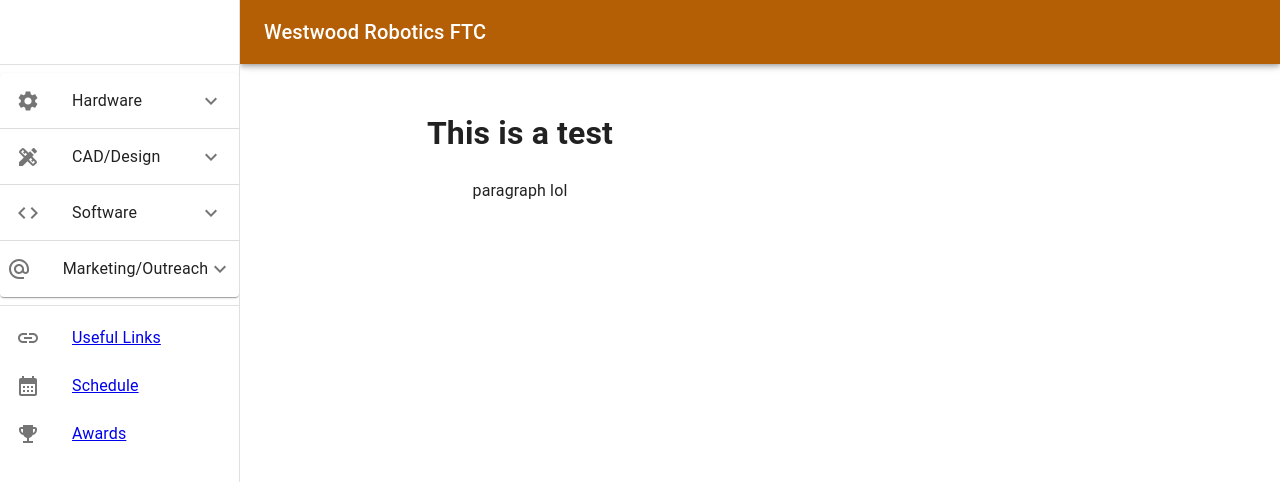
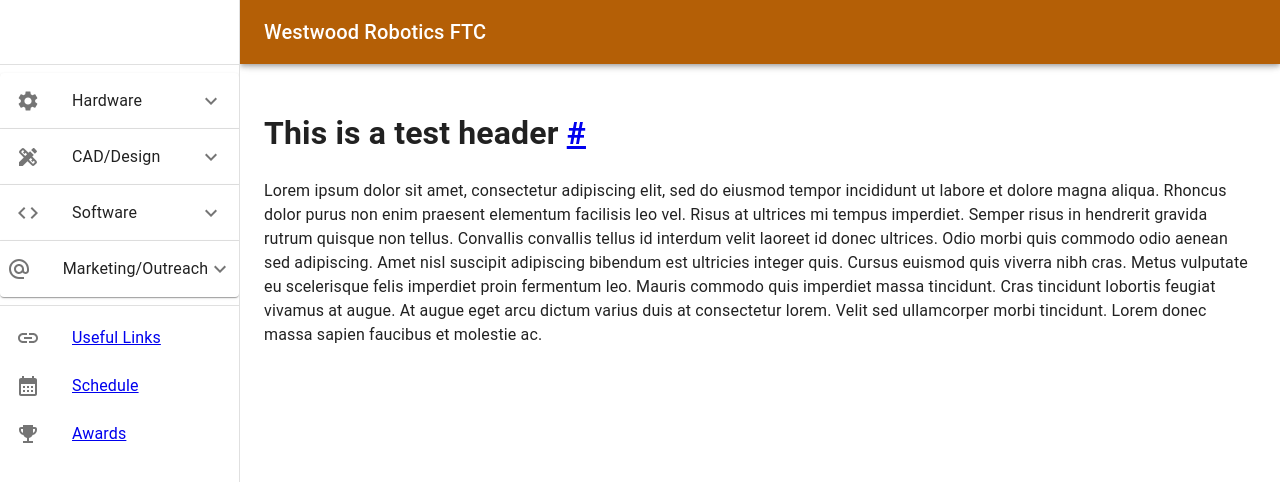
Before and after one commit to Reet-Sinha/wwroboftc, a React (Create React App) app: page /wwroboftc/about in a window 1280 px wide. Shown: the top 482 px of the page. Built offline with nearby package versions, Linux system fonts and the light colour scheme.

Commit message:
dynamic link anchoring

```diff
--- a/src/App.js
+++ b/src/App.js
@@ -16,8 +16,9 @@ function App() {
   return (
     <div className="App">
       <BrowserRouter>
-        <ResponsiveDrawer/>
-        <PageManager/>
+        <ResponsiveDrawer>
+          <PageManager/>
+        </ResponsiveDrawer>
       </BrowserRouter>
 
 
--- /dev/null
+++ b/src/CSS/PageManager.css
@@ -0,0 +1,4 @@
+.pageContainer{
+    text-align: left;
+
+}
--- a/src/Components/PageManager.js
+++ b/src/Components/PageManager.js
@@ -2,8 +2,14 @@ import {Toolbar,Box} from '@mui/material'
 import {Route, Routes} from 'react-router-dom'
 import React from 'react'
 import Markdown from 'markdown-to-jsx';
+import '../CSS/PageManager.css'
 
 const drawerWidth = 240;
+
+const header = ({children,id},...props) =>{
+    console.log(id)
+    return(<h1 {...props}>{children}&nbsp;<a href={"#"+id}>#</a></h1>)
+}
 
 export default function PageManager(){
     const [post, setPost] = React.useState('');
@@ -19,14 +25,28 @@ export default function PageManager(){
     return(
         <Box
             component='main'
+            align="left"
             sx={{ flexGrow: 1, p: 3, width: { sm: `calc(100% - ${drawerWidth}px)` } }}
         >
             <Toolbar/>
+            <div className="pageContainer">
           <Routes>
           <Route exact path = '/wwroboftc/' element={<h1>Hi</h1>}/>
 
-          <Route exact path='/wwroboftc/about/' element={<Markdown>{post}</Markdown>}/>
+          <Route exact path='/wwroboftc/about/' element={
+            <Markdown
+                options={{
+                    overrides:{
+                        h1:{
+                            component:header,
+                        }
+                    }
+                }}>
+                {post}
+            </Markdown>
+          }/>
           </Routes>
+          </div>
         </Box>
     )
 }
--- a/src/Components/ResponsiveDrawer.js
+++ b/src/Components/ResponsiveDrawer.js
@@ -157,6 +157,7 @@ function ResponsiveDrawer(props) {
           {drawer}
         </Drawer>
       </Box>
+        {props.children}
         {/* <Box
             component='main'
             sx={{ flexGrow: 1, p: 3, width: { sm: `calc(100% - ${drawerWidth}px)` } }}
--- a/src/Test.md
+++ b/src/Test.md
@@ -1,3 +1,14 @@
-# This is a test
+# This is a test header
 
-paragraph lol
+Lorem ipsum dolor sit amet, consectetur adipiscing elit, sed do eiusmod
+tempor incididunt ut labore et dolore magna aliqua. Rhoncus dolor purus non
+enim praesent elementum facilisis leo vel. Risus at ultrices mi tempus
+imperdiet. Semper risus in hendrerit gravida rutrum quisque non tellus.
+Convallis convallis tellus id interdum velit laoreet id donec ultrices.
+Odio morbi quis commodo odio aenean sed adipiscing. Amet nisl suscipit
+adipiscing bibendum est ultricies integer quis. Cursus euismod quis viverra
+nibh cras. Metus vulputate eu scelerisque felis imperdiet proin fermentum
+leo. Mauris commodo quis imperdiet massa tincidunt. Cras tincidunt lobortis
+feugiat vivamus at augue. At augue eget arcu dictum varius duis at
+consectetur lorem. Velit sed ullamcorper morbi tincidunt. Lorem donec massa
+sapien faucibus et molestie ac.
```
